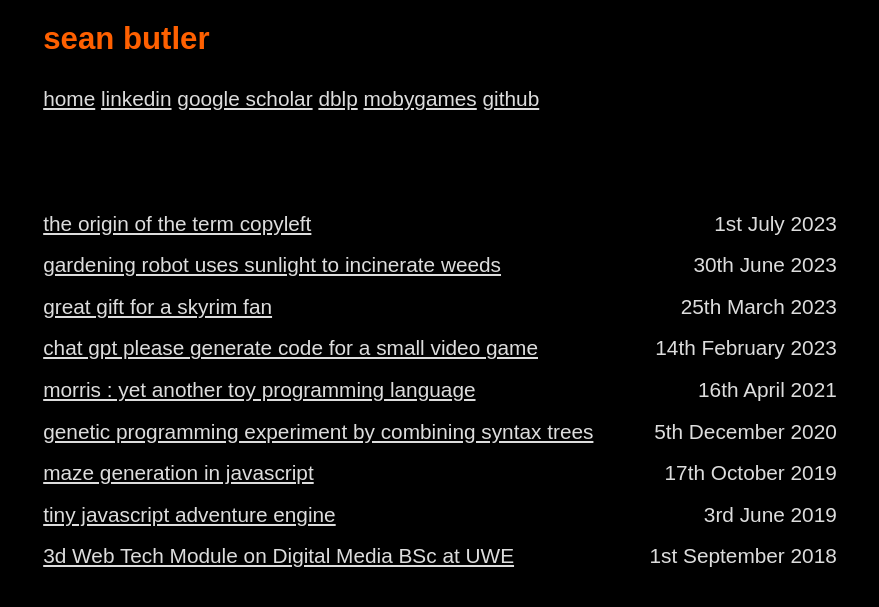
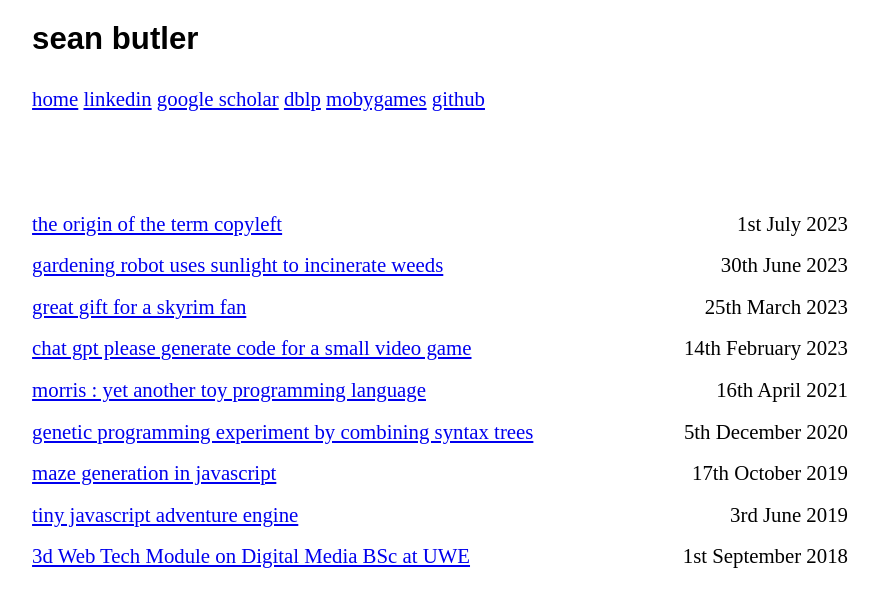
Before and after one commit to seanbutler/www.seanbutler.net, a Jekyll site: the page built from index.html, in a window 1280 px wide. Shown: the top 607 px of the page, without its empty margins (200-1079 px from the left). Built offline with Jekyll 4.4.1, drawn with Linux system fonts in a browser that asks for light colours.

Commit message:
simpler css

```diff
--- a/_layouts/default.html
+++ b/_layouts/default.html
@@ -14,10 +14,7 @@
   <br />
   <br />
   {{ content }}
-  <!-- <br /> -->
-  <!-- <br /> -->
-  <!-- <br /> -->
-  <!-- {% include nav_ext.html %} -->
+
 </body>
 
 </html>
--- a/nano.css
+++ b/nano.css
@@ -1,25 +1,13 @@
-
 html {
-  max-width: 70ch;
+  max-width: 80ch;
   margin: auto;
   line-height: 2;
   font-size: 1.3em;
-  font-family: sans-serif;
-
-  /* background-color: white; */
-  /* color: black; */
-
-  background-color: black;
-  color: #DDD;
-
 }
 
 h1,h2,h3,h4,h5,h6 {
-  /* font-style: italic; */
-  /* margin: 0; */
-  /* padding: 0; */
   line-height: normal;
-  color: #ff6000;
+  font-family: sans-serif;
 }
 
 h1{
@@ -35,31 +23,18 @@ h3 {
 }
 
 
-h4, h5, h6{
+h4 {
   font-size: 1.6em;
 }
-
 
 h5, h6{
   font-size: 1.4em;
 }
 
-
-nav {
-  /* border: 2px solid black; */
-}
-
-
 p,ul,ol {
-  /* margin-bottom: 1em; */
-  color: #DDD;
   width: 100%;
 }
 
-a {
-  color: #DDD;
-}
-
- img {
+img {
   width: 100%;
  }
```
